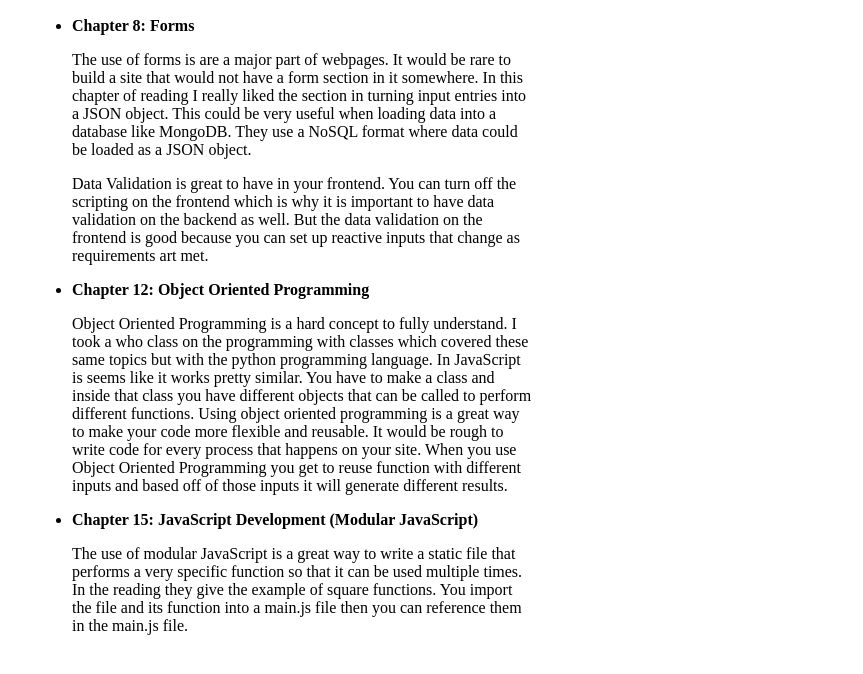
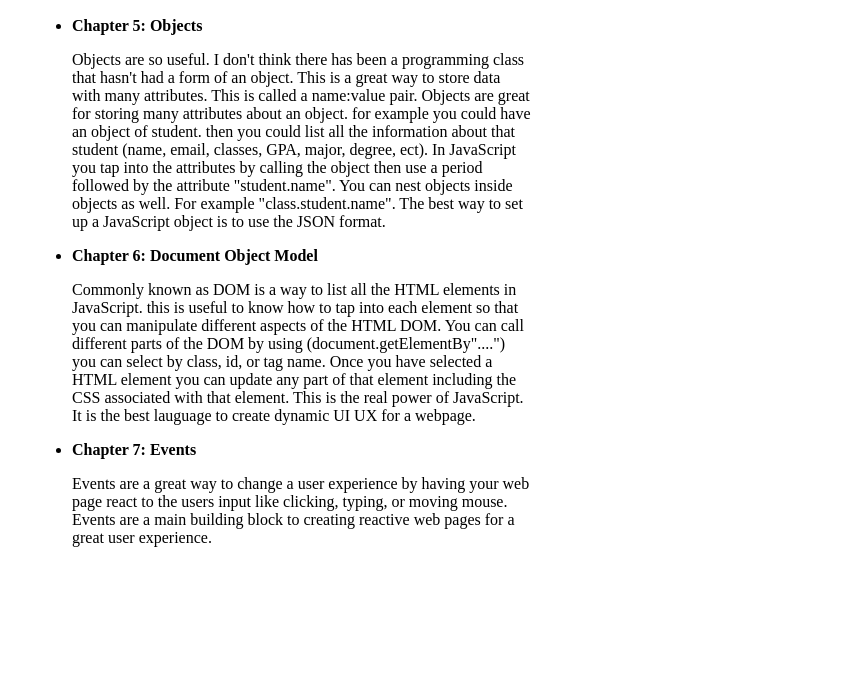
Before and after one commit to KurtHermansen/webFrontedllWDD330, a plain HTML site: page week03/index.html in a window 1280 px wide. Shown: the part 194-868 px from the top of the page, without its empty margins (208-1071 px from the left). After the commit the page ends 800 px from the top, so only its background shows below. Drawn offline with Linux system fonts and the light colour scheme.

Commit message:
Week 4 notes

```diff
--- a/week03/index.html
+++ b/week03/index.html
@@ -15,13 +15,12 @@
 
     <div class="notes">
         <ul>
-            <li><strong>Chapter 8: Forms</strong></li>
-            <p>The use of forms is are a major part of webpages. It would be rare to build a site that would not have a form section in it somewhere. In this chapter of reading I really liked the section in turning input entries into a JSON object. This could be very useful when loading data into a database like MongoDB. They use a NoSQL format where data could be loaded as a JSON object. </p>
-            <p>Data Validation is great to have in your frontend. You can turn off the scripting on the frontend which is why it is important to have data validation on the backend as well. But the data validation on the frontend is good because you can set up reactive inputs that change as requirements art met.</p>
-            <li><strong>Chapter 12: Object Oriented Programming</strong></li>
-            <p>Object Oriented Programming is a hard concept to fully understand. I took a who class on the programming with classes which covered these same topics but with the python programming language. In JavaScript is seems like it works pretty similar. You have to make a class and inside that class you have different objects that can be called to perform different functions. Using object oriented programming is a great way to make your code more flexible and reusable. It would be rough to write code for every process that happens on your site. When you use Object Oriented Programming you get to reuse function with different inputs and based off of those inputs it will generate different results. </p>
-            <li><strong>Chapter 15: JavaScript Development (Modular JavaScript)</strong></li>
-            <p>The use of modular JavaScript is a great way to write a static file that performs a very specific function so that it can be used multiple times. In the reading they give the example of square functions. You import the file and its function into a main.js file then you can reference them in the main.js file. </p>
+            <li><strong>Chapter 5: Objects</strong></li>
+            <p>Objects are so useful. I don't think there has been a programming class that hasn't had a form of an object. This is a great way to store data with many attributes. This is called a name:value pair. Objects are great for storing many attributes about an object. for example you could have an object of student. then you could list all the information about that student (name, email, classes, GPA, major, degree, ect). In JavaScript you tap into the attributes by calling the object then use a period followed by the attribute "student.name". You can nest objects inside objects as well. For example "class.student.name". The best way to set up a JavaScript object is to use the JSON format. </p>
+            <li><strong>Chapter 6: Document Object Model</strong></li>
+            <p> Commonly known as DOM is a way to list all the HTML elements in JavaScript. this is useful to know how to tap into each element so that you can manipulate different aspects of the HTML DOM. You can call different parts of the DOM by using (document.getElementBy"....") you can select by class, id, or tag name. Once you have selected a HTML element you can update any part of that element including the CSS associated with that element. This is the real power of JavaScript. It is the best lauguage to create dynamic UI UX for a webpage. </p>
+            <li><strong>Chapter 7: Events</strong></li>
+            <p>Events are a great way to change a user experience by having your web page react to the users input like clicking, typing, or moving mouse. Events are a main building block to creating reactive web pages for a great user experience.</p>
 
         </ul>
     </div>
```
Also changed, not shown: index.html (+3 -0 lines), week04/index.html (added, +31 -0 lines).
